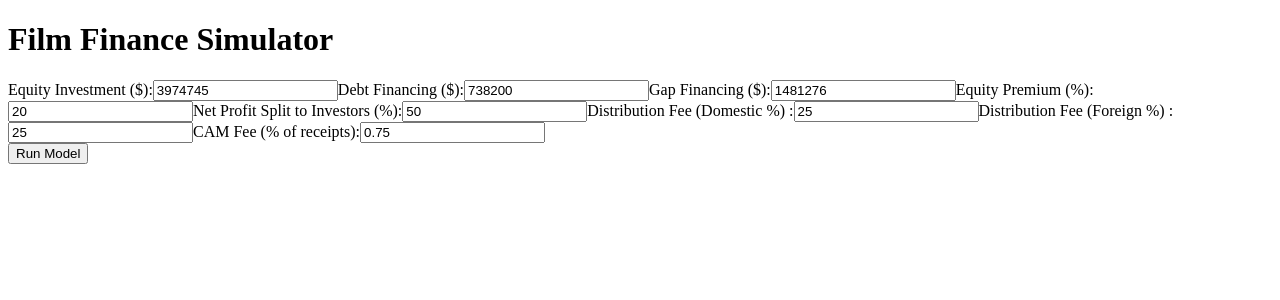
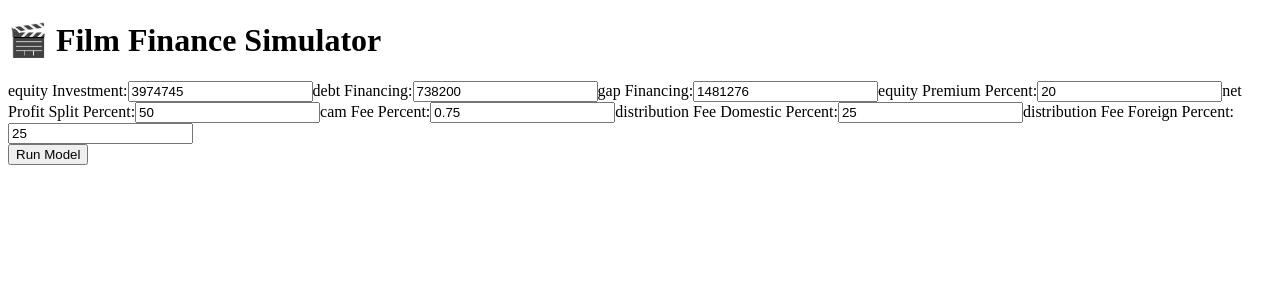
Before and after one commit to vishalsanfran/moviecruncher, a React (Vite) app in the folder greenlight/: page / in a window 1280 px wide. Shown: the top 300 px of the page. Built offline with nearby package versions, Linux system fonts and the light colour scheme.

Commit message:
fix ts errors

```diff
--- a/greenlight/src/App.tsx
+++ b/greenlight/src/App.tsx
@@ -1,22 +1,59 @@
 import { useState } from 'react';
 import axios from 'axios';
-import { BarChart, Bar, XAxis, YAxis, Tooltip, Legend, LineChart, Line, CartesianGrid } from 'recharts';
+import {
+    BarChart, Bar, XAxis, YAxis, Tooltip, Legend,
+    LineChart, Line, CartesianGrid
+} from 'recharts';
+
+interface ScenarioResult {
+    scenario: string;
+    label: string;
+    roi: number;
+    irr: number | null;
+}
+
+interface ChartData {
+    scenarios: string[];
+    scenario_labels: Record<string, string>;
+    roi_percent: number[];
+    irr_percent: (number | null)[];
+    roi_series: ScenarioResult[];
+    irr_series: ScenarioResult[];
+    breakeven_receipts: number;
+    cash_flows: {
+        years: string[];
+        annual: number[];
+        cumulative: number[];
+    };
+}
+
+interface Inputs {
+    equityInvestment: number;
+    debtFinancing: number;
+    gapFinancing: number;
+    equityPremiumPercent: number;
+    netProfitSplitPercent: number;
+    camFeePercent: number;
+    distributionFeeDomesticPercent: number;
+    distributionFeeForeignPercent: number;
+}
 
 export default function App() {
-    const [inputs, setInputs] = useState({
+    const [inputs, setInputs] = useState<Inputs>({
         equityInvestment: 3974745,
         debtFinancing: 738200,
         gapFinancing: 1481276,
         equityPremiumPercent: 20,
         netProfitSplitPercent: 50,
+        camFeePercent: 0.75,
         distributionFeeDomesticPercent: 25,
-        distributionFeeForeignPercent: 25,
-        camFeePercent: 0.75
+        distributionFeeForeignPercent: 25
     });
-    const [result, setResult] = useState(null);
+
+    const [result, setResult] = useState<ChartData | null>(null);
     const [loading, setLoading] = useState(false);
 
-    const handleChange = (e) => {
+    const handleChange = (e: React.ChangeEvent<HTMLInputElement>) => {
         const { name, value } = e.target;
         setInputs((prev) => ({ ...prev, [name]: Number(value) }));
     };
@@ -24,7 +61,7 @@ export default function App() {
     const runModel = async () => {
         setLoading(true);
         try {
-            const response = await axios.post("http://localhost:8000/models", {
+            const payload = {
                 title: "Demo Project",
                 budget: { total_gross_budget: 8892544 },
                 financing: {
@@ -59,61 +96,56 @@ export default function App() {
                     revenue_recognition_schedule: [0.6, 0.3, 0.1],
                     tax_credit_inflow_year: 1
                 }
-            });
+            };
+
+            const response = await axios.post(
+                `${import.meta.env.VITE_API_BASE_URL}/models`,
+                payload,
+                {
+                    headers: {
+                        "x-api-key": import.meta.env.VITE_API_KEY
+                    }
+                }
+            );
+
             setResult(response.data);
         } catch (err) {
-            console.error('Failed to fetch model output:', err);
+            console.error("Failed to fetch model output:", err);
         } finally {
             setLoading(false);
         }
     };
 
     return (
-        <div className="p-6 max-w-4xl mx-auto">
-            <h1 className="text-2xl font-bold mb-4">Film Finance Simulator</h1>
+        <div className="p-6 max-w-5xl mx-auto">
+            <h1 className="text-2xl font-bold mb-4">🎬 Film Finance Simulator</h1>
 
             <div className="grid grid-cols-2 gap-4 mb-4">
-                <label>
-                    Equity Investment ($):
-                    <input type="number" name="equityInvestment" value={inputs.equityInvestment} onChange={handleChange} className="ml-2 border p-1" />
-                </label>
-                <label>
-                    Debt Financing ($):
-                    <input type="number" name="debtFinancing" value={inputs.debtFinancing} onChange={handleChange} className="ml-2 border p-1" />
-                </label>
-                <label>
-                    Gap Financing ($):
-                    <input type="number" name="gapFinancing" value={inputs.gapFinancing} onChange={handleChange} className="ml-2 border p-1" />
-                </label>
-                <label>
-                    Equity Premium (%):
-                    <input type="number" name="equityPremiumPercent" value={inputs.equityPremiumPercent} onChange={handleChange} className="ml-2 border p-1" />
-                </label>
-                <label>
-                    Net Profit Split to Investors (%):
-                    <input type="number" name="netProfitSplitPercent" value={inputs.netProfitSplitPercent} onChange={handleChange} className="ml-2 border p-1" />
-                </label>
-                <label>
-                    Distribution Fee (Domestic %) :
-                    <input type="number" name="distributionFeeDomesticPercent" value={inputs.distributionFeeDomesticPercent} onChange={handleChange} className="ml-2 border p-1" />
-                </label>
-                <label>
-                    Distribution Fee (Foreign %) :
-                    <input type="number" name="distributionFeeForeignPercent" value={inputs.distributionFeeForeignPercent} onChange={handleChange} className="ml-2 border p-1" />
-                </label>
-                <label>
-                    CAM Fee (% of receipts):
-                    <input type="number" step="0.01" name="camFeePercent" value={inputs.camFeePercent} onChange={handleChange} className="ml-2 border p-1" />
-                </label>
+                {Object.entries(inputs).map(([key, value]) => (
+                    <label key={key} className="flex flex-col">
+                        {key.replace(/([A-Z])/g, " $1")}:
+                        <input
+                            type="number"
+                            name={key}
+                            value={value}
+                            onChange={handleChange}
+                            className="border p-2 rounded mt-1"
+                        />
+                    </label>
+                ))}
             </div>
 
-            <button onClick={runModel} disabled={loading} className="px-4 py-2 bg-blue-600 text-white rounded">
-                {loading ? 'Running...' : 'Run Model'}
+            <button
+                onClick={runModel}
+                disabled={loading}
+                className="px-4 py-2 bg-blue-600 text-white rounded"
+            >
+                {loading ? "Running..." : "Run Model"}
             </button>
 
             {result && (
-                <div className="mt-8">
-                    <h2 className="text-xl font-semibold mb-2">ROI by Scenario</h2>
+                <div className="mt-10">
+                    <h2 className="text-xl font-semibold mb-4">📊 ROI & IRR by Scenario</h2>
                     <BarChart width={600} height={300} data={result.scenarios.map((label, i) => ({
                         name: label,
                         ROI: result.roi_percent[i],
@@ -127,15 +159,15 @@ export default function App() {
                         <Bar dataKey="IRR" fill="#82ca9d" />
                     </BarChart>
 
-                    <h2 className="text-xl font-semibold mt-8 mb-2">Cash Flow (Base Case)</h2>
+                    <h2 className="text-xl font-semibold mt-10 mb-4">💰 Cash Flow (Base Case)</h2>
                     <LineChart width={600} height={300} data={result.cash_flows.years.map((y, i) => ({
                         year: y,
                         annual: result.cash_flows.annual[i],
                         cumulative: result.cash_flows.cumulative[i]
                     }))}>
+                        <CartesianGrid strokeDasharray="3 3" />
                         <XAxis dataKey="year" />
                         <YAxis />
-                        <CartesianGrid strokeDasharray="3 3" />
                         <Tooltip />
                         <Legend />
                         <Line type="monotone" dataKey="annual" stroke="#8884d8" />
```
Also changed, not shown: 1 other file (tests, documents, lock files or other folders).
